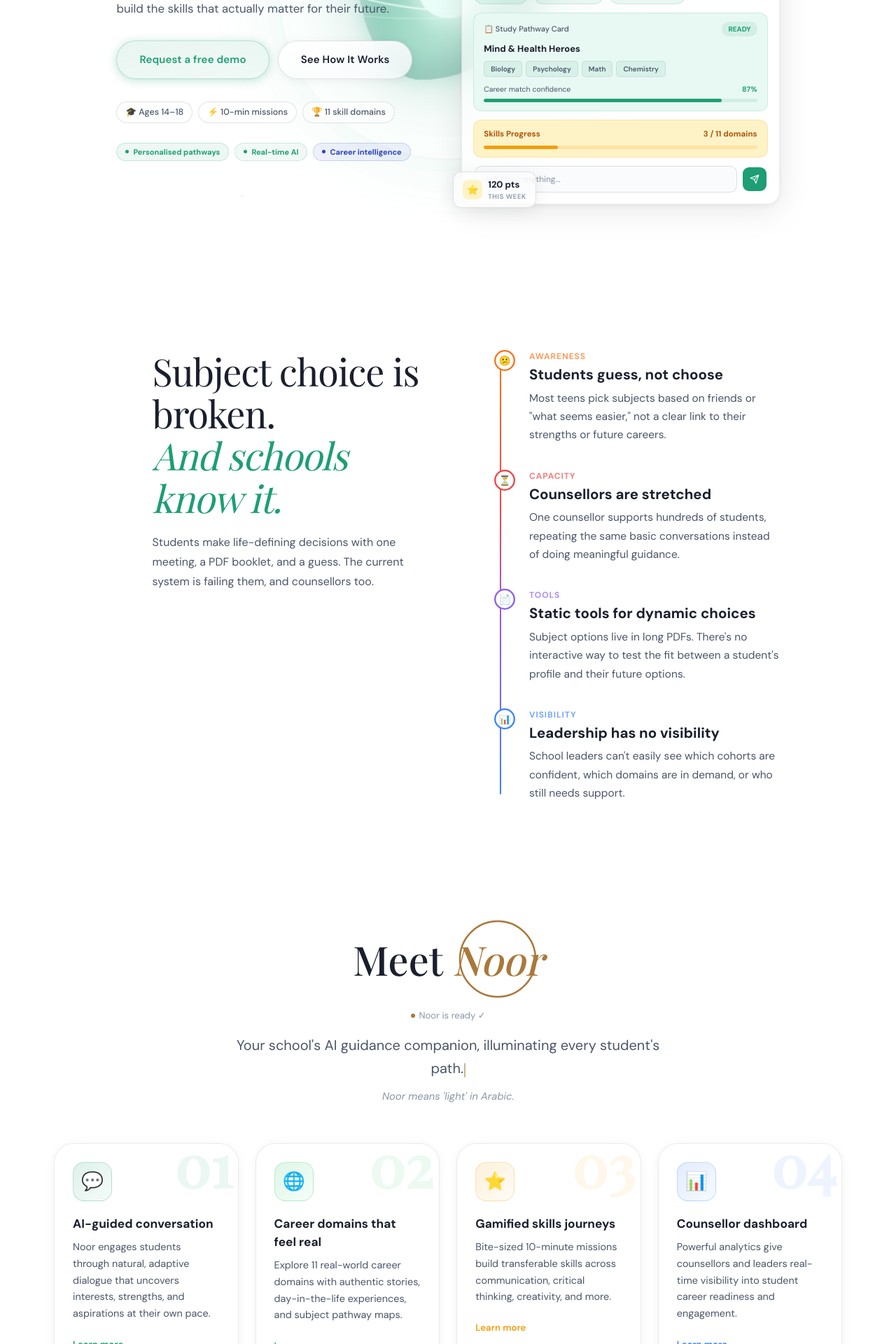
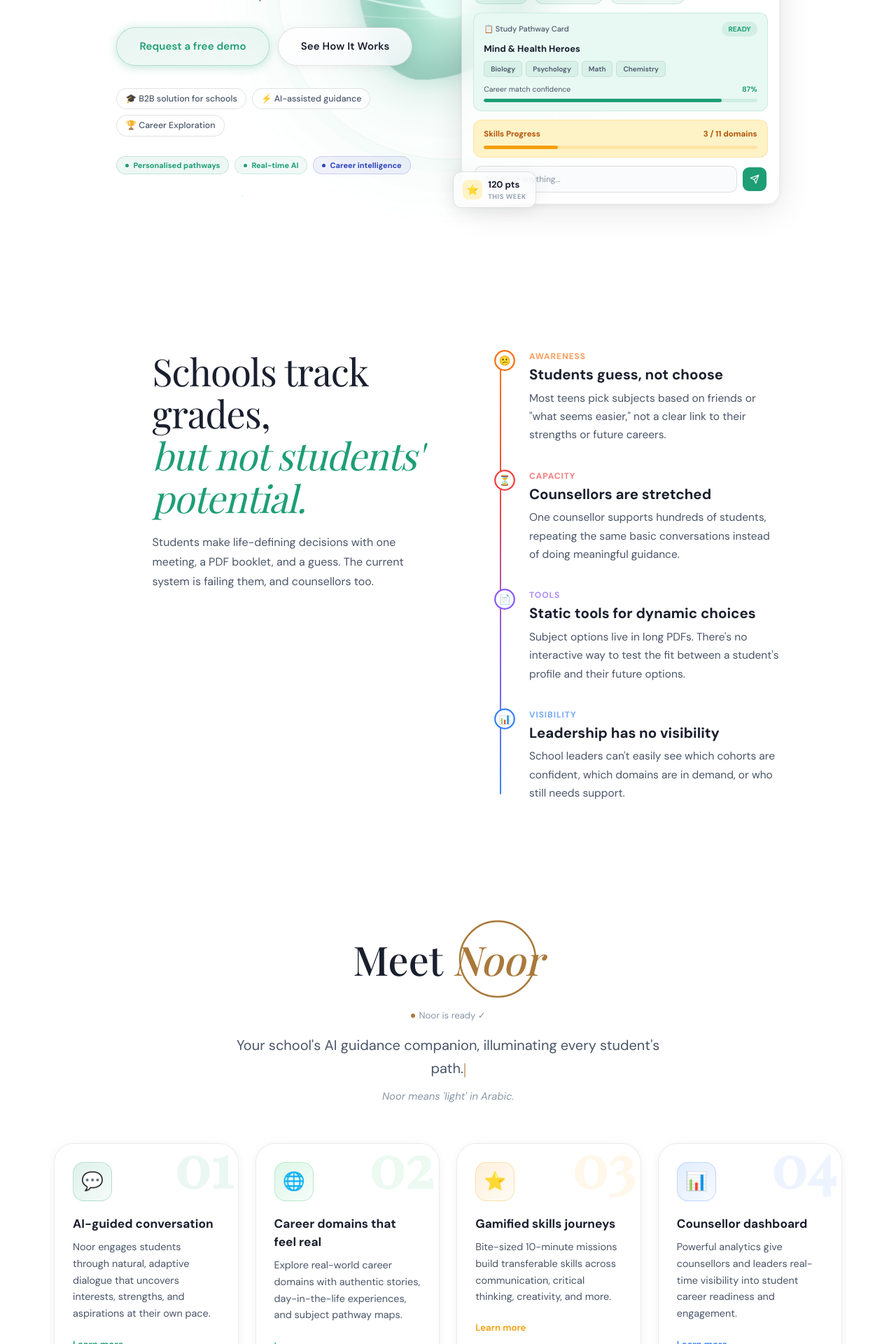
Before and after one commit to Noor-AI-dvisor/noor-landingPage, a React (Vite) app: page / in a window 1280 px wide. Shown: the part 480-2400 px from the top of the page at 70% size. Built offline with nearby package versions, Linux system fonts and the light colour scheme; a web font is replaced by a local one.

Commit message:
shrouk edits

```diff
--- a/src/components/AwardsSection.tsx
+++ b/src/components/AwardsSection.tsx
@@ -27,6 +27,17 @@
 }
 
 const AWARDS: Award[] = [
+
+    {
+    id: 'digieduhack',
+    image: digiCert,
+    imageAlt: 'DigiEduHack 2025 certificate awarding 2nd place to Team Noor',
+    fit: 'cover',
+    medal: '🥈',
+    title: '2nd Place: DigiEduHack 2025',
+    org: 'EduDataHack · European Commission initiative, University of Cyprus',
+    location: 'Cyprus',
+  },
   {
     id: 'learning-planet',
     image: lpiLogo,
@@ -36,7 +47,7 @@
     title: 'Top 60 Worldwide: Learning Planet YDC 2025–26',
     org: 'Learning Planet Institute, Paris',
     location: 'Paris',
-    detail: 'Finalist training bootcamp completed.',
+   // detail: 'Finalist training bootcamp completed.',
     stats: [
       { value: '702', label: 'projects' },
       { value: '109', label: 'countries' },
@@ -44,6 +55,18 @@
     ],
     url: 'https://projects.learning-planet.org/projects/noor-an-ai-career-and-skills-companion-for-ge/summary',
     linkLabel: 'View project',
+  },
+  {
+    id: 'orange-osvp',
+    image: orangeCert,
+    imageAlt: "Orange Social Venture Prize 2026 certificate, National Women's Prize",
+    fit: 'cover',
+    medal: '🏆',
+    title: "National Women's Prize: Orange Social Venture Prize 2026",
+    org: 'Orange Egypt · 16th edition',
+    location: 'Egypt',
+   // url: 'https://www.orange.com/en/our-news/young-entrepreneurs-africa-and-middle-east-apply-2026-osvp',
+    //linkLabel: 'Read announcement',
   },
   {
     id: 'mena-dss',
@@ -54,31 +77,9 @@
     title: 'Selected Participant: MENA Digital Summer School 2026',
     org: 'MENA Digital Summer School, Berlin',
     location: 'Berlin',
-    detail: 'One of a select cohort chosen from across the Middle East and North Africa.',
-    url: 'https://www.mena-ds.com/',
+  //  detail: 'One of a select cohort chosen from across the Middle East and North Africa.',
+    url: 'https://www.instagram.com/p/DcvvSH3jRFx/?img_index=1&stkn=ZDRmeDQ5dmFvbW1p',
     linkLabel: 'Visit programme',
-  },
-  {
-    id: 'orange-osvp',
-    image: orangeCert,
-    imageAlt: "Orange Social Venture Prize 2026 certificate, National Women's Prize",
-    fit: 'cover',
-    medal: '🏆',
-    title: "National Women's Prize: Orange Social Venture Prize 2026",
-    org: 'Orange Egypt · 16th edition',
-    location: 'Egypt',
-    url: 'https://www.orange.com/en/our-news/young-entrepreneurs-africa-and-middle-east-apply-2026-osvp',
-    linkLabel: 'Read announcement',
-  },
-  {
-    id: 'digieduhack',
-    image: digiCert,
-    imageAlt: 'DigiEduHack 2025 certificate awarding 2nd place to Team Noor',
-    fit: 'cover',
-    medal: '🥈',
-    title: '2nd Place: DigiEduHack 2025',
-    org: 'EduDataHack · European Commission initiative, University of Cyprus',
-    location: 'Cyprus',
   },
 ]
 
--- a/src/components/EarlyAccess.tsx
+++ b/src/components/EarlyAccess.tsx
@@ -3,7 +3,7 @@
 const BENEFITS = [
   'Personalised AI guidance for every student',
   'Counsellor dashboard with real-time cohort insights',
-  'Gamified skills journeys across 11 career domains',
+  'Multidisciplinary gamified missions',
   'Instant Study Pathway Card generation',
 ]
 
--- a/src/components/HeroStage.tsx
+++ b/src/components/HeroStage.tsx
@@ -33,7 +33,7 @@
         </div>
 
         <div className="flex flex-wrap gap-2 mb-7">
-          {['🎓 Ages 14–18', '⚡ 10-min missions', '🏆 11 skill domains'].map((chip) => (
+          {['🎓 B2B solution for schools', '⚡ AI-assisted guidance', '🏆 Career Exploration'].map((chip) => (
             <span key={chip} className="px-3 py-[5px] bg-[var(--card-bg)] backdrop-blur-md border border-[var(--border-s)] rounded-full text-[0.78rem] font-medium text-[var(--text-b)]">
               {chip}
             </span>
--- a/src/components/ProblemSection.tsx
+++ b/src/components/ProblemSection.tsx
@@ -83,7 +83,7 @@
       {/* Left */}
       <div className="problem-left flex flex-col" ref={leftRef}>
         <h2 className="font-display text-[clamp(38px,4.2vw,62px)] 3xl:text-[70px] 4xl:text-[78px] font-normal leading-[1.12] tracking-[-0.02em] text-[var(--text-h)] mb-5">
-          Subject choice is broken.<br /><em className="italic text-accent">And schools know it.</em>
+          Schools track grades,<br /><em className="italic text-accent">but not students' potential.</em>
         </h2>
 
         <p className="text-[clamp(16px,1.2vw,19px)] 3xl:text-[21px] 4xl:text-[23px] leading-[1.75] text-[var(--text-b)] max-w-[420px] 3xl:max-w-[480px] 4xl:max-w-[520px] font-normal">
--- a/src/components/SolutionSection.tsx
+++ b/src/components/SolutionSection.tsx
@@ -21,7 +21,7 @@
     num: '02', icon: '🌐',
     borderColor: '#22c55e',
     title: 'Career domains that feel real',
-    desc: 'Explore 11 real-world career domains with authentic stories, day-in-the-life experiences, and subject pathway maps.',
+    desc: 'Explore real-world career domains with authentic stories, day-in-the-life experiences, and subject pathway maps.',
     more: "Each domain is curated with UK-specific labour market data, growth projections, and diverse role models. Students discover careers they never knew existed and connect them to subjects they're studying today.",
   },
   {
```
